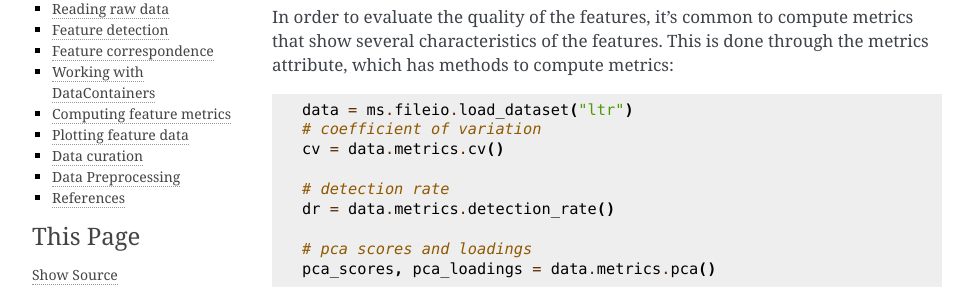
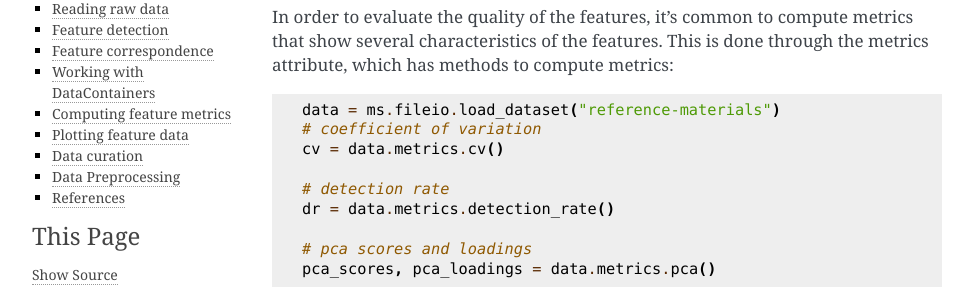
Before and after one commit to griquelme/tidyms, a Sphinx documentation site: the page built from docs/quickstart.rst, in a window 1280 px wide and 900 px high, scrolled down 4841 px. Shown: the part 159-452 px from the top of the window, without its empty margins (143-1116 px from the left). Built offline with Sphinx 7.4.7, drawn with Linux system fonts in a browser that asks for light colours.

Commit message:
replaced ltr by reference-material in code blocks

```diff
--- a/docs/quickstart.rst
+++ b/docs/quickstart.rst
@@ -260,7 +260,7 @@ through the metrics attribute, which has methods to compute metrics:
 
 .. code-block:: python
 
-    data = ms.fileio.load_dataset("ltr")
+    data = ms.fileio.load_dataset("reference-materials")
     # coefficient of variation
     cv = data.metrics.cv()
 
```
